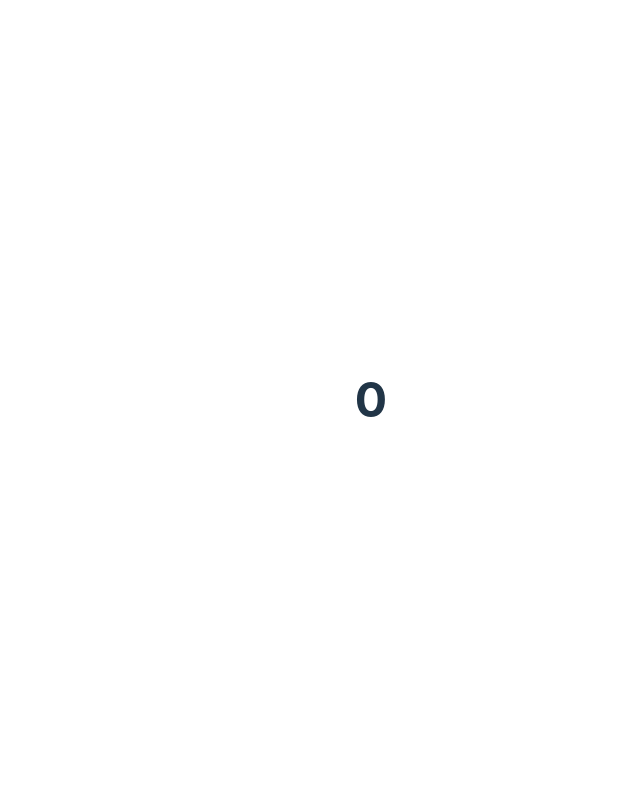
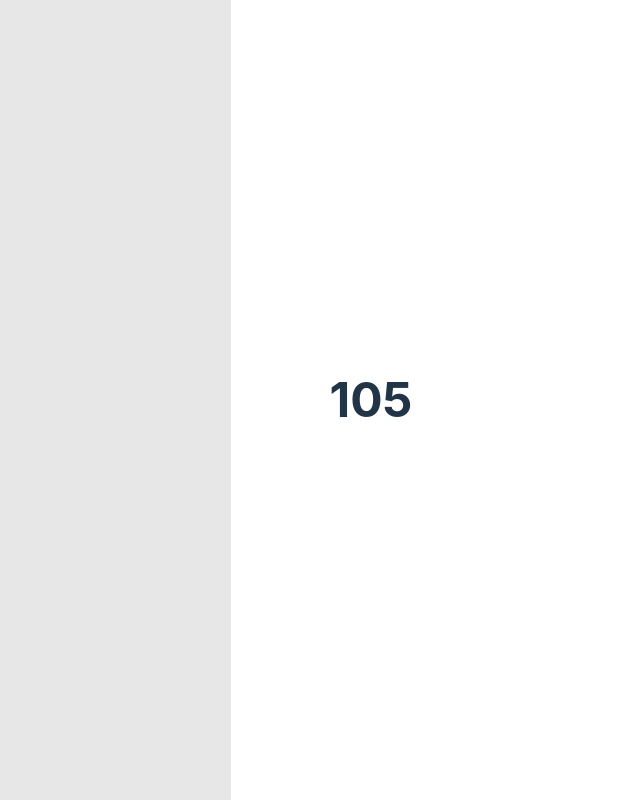
Before and after one commit to katozaaaa/clicker, a React (Vite) app: page / in a window 1280 px wide. Shown: the whole page, without its empty margins (269-909 px from the left). Built offline with nearby package versions, Linux system fonts and the light colour scheme.

Commit message:
adding logic to set coins every second

```diff
--- a/src/App.tsx
+++ b/src/App.tsx
@@ -1,20 +1,43 @@
-import { useState } from 'react';
+import { useState, useEffect, useMemo } from 'react';
 
 // import classNames from 'classnames';
 // import styles from './App.module.scss';
 
-import Playground from './components/Playground/Playground';
+import Playground from './features/Playground/Playground';
+import Shop from './features/Shop/Shop';
 
 function App() {
-    const [score, setScore] = useState(0);
+    const [coins, setCoins] = useState(0);
+    const [coinsPerClick, setCoinsPerClick] = useState(1);
+    const [manufacturers, setManufacturers] = useState(new Array({coinsPerSecond: 15}))
 
-    const increaseScore = () => {
-        setScore(score + 1);
-    }
+    const coinsPerSecond = useMemo(() => {
+        return manufacturers.reduce((coinsPerSecond, manufacturer) => {
+            return coinsPerSecond += manufacturer.coinsPerSecond;
+        }, 0)
+    }, [manufacturers]);
+
+    useEffect(() => {
+        const intervalID = setInterval(() => {
+            setCoins((prevCoins: any) => prevCoins + coinsPerSecond);
+        }, 1000);
+
+        return () => {
+            clearInterval(intervalID);
+        }
+    }, [manufacturers]);
 
     return (
         <main>
-            <Playground score={score} increaseScore={increaseScore} />
+            <Shop
+                manufacturers={manufacturers}
+                setManufacturers={setManufacturers}
+            />
+            <Playground
+                coins={coins}
+                setCoins={setCoins}
+                coinsPerClick={coinsPerClick}
+            />
         </main>
     );
 }
--- a/src/components/Playground/Playground.tsx
+++ /dev/null
@@ -1,93 +0,0 @@
-import { useState, useRef } from 'react';
-import { flushSync } from 'react-dom';
-
-import classNames from 'classnames';
-import styles from './Playground.module.scss';
-
-type PlaygroundProps = {
-    score: number,
-    increaseScore: () => void,
-}
-
-// type ClickTracker = {
-//     number: number,
-//     position: {
-//         x: number,
-//         y: number,
-//     },
-// }
-
-export default function Playground({score, increaseScore}: PlaygroundProps) {
-    const currentClickValue = 1;
-    const [clickTrackers, setClickTrackers]: [any, any] = useState(new Array());
-    let clickTrackersNextID = useRef(0);
-    // let clickTrackersTimeoutID: any = useRef(null);
-
-    const onClick = (e: any) => {
-        const id = clickTrackersNextID.current;
-
-        increaseScore();
-
-        flushSync(() => {
-            setClickTrackers((prevClickTrackers) => [
-                ...prevClickTrackers,
-                {
-                    id: id,
-                    position: {
-                        x: e.clientX,
-                        y: e.clientY,
-                    },
-                    value: currentClickValue,
-                }
-            ]);
-        });
-
-        console.log(clickTrackersNextID.current);
-
-        // if (clickTrackersTimeoutID.current) {
-        //     clearTimeout(clickTrackersTimeoutID.current);
-        // }
-
-        // clickTrackersTimeoutID.current = setTimeout(() => {
-        //     setClickTrackers([]);
-        // }, 3000);
-
-        setTimeout(() => {
-            setClickTrackers((prevClickTrackers) => {
-                return prevClickTrackers.filter((clickTracker) => {
-                    return clickTracker.id !== id;
-                });
-            });
-        }, 3000);
-
-        clickTrackersNextID.current++;
-    }
-
-    const clickTrackersList = clickTrackers.map((clickTracker: any) => {
-        return (
-            <div
-                key={clickTracker.id}
-                className={classNames(styles['Playground__click-tracker'])}
-                style={{
-                    top: clickTracker.position.y,
-                    left: clickTracker.position.x,
-                }}
-            >
-                {'+' + clickTracker.value}
-            </div>
-        );
-    })
-
-    return (
-        <div className={classNames(styles.Playground)} onClick={onClick}>
-            <div className={classNames(styles['Playground__score'])}>
-                {score}
-            </div>
-            {clickTrackers && (
-                <div className={classNames(styles['Playground__click-trackers'])}>
-                    {clickTrackersList}
-                </div>
-            )}
-        </div>
-    );
-}
--- /dev/null
+++ b/src/features/Playground/ClickTrackers.tsx
@@ -0,0 +1,25 @@
+import classNames from 'classnames';
+import styles from './Playground.module.scss';
+
+export default function ClickTrackers({clickTrackers}: any) {
+    const clickTrackersList = clickTrackers.map((clickTracker: any) => {
+        return (
+            <div
+                key={clickTracker.id}
+                className={classNames(styles['Playground__click-tracker'])}
+                style={{
+                    top: clickTracker.position.y,
+                    left: clickTracker.position.x,
+                }}
+            >
+                {'+' + clickTracker.coins}
+            </div>
+        );
+    })
+
+    return (
+        <div className={classNames(styles['Playground__click-trackers'])}>
+            {clickTrackersList}
+        </div>
+    );
+}
--- a/src/components/Playground/Playground.module.scss
+++ b/src/features/Playground/Playground.module.scss
@@ -9,9 +9,17 @@
 
     user-select: none;
 
-    &__score {
+    &__coins {
         font-weight: 700;
         font-size: 3rem;
+    }
+
+    &__click-trackers {
+        position: absolute;
+        top: 0;
+        left: 0;
+        width: 100%;
+        height: 100%;
     }
 
     &__click-tracker {
--- /dev/null
+++ b/src/features/Playground/Playground.tsx
@@ -0,0 +1,50 @@
+import { useState, useRef } from 'react';
+
+import classNames from 'classnames';
+import styles from './Playground.module.scss';
+
+import ClickTrackers from './ClickTrackers';
+
+export default function Playground({coins, setCoins, coinsPerClick}: any) {
+    const [clickTrackers, setClickTrackers]: [any, any] = useState(new Array());
+    let clickTrackersNextID = useRef(0);
+
+    const onClick = (e: any) => {
+        const nextID = clickTrackersNextID.current;
+
+        const nextClickTrackers = [
+            ...clickTrackers,
+            {
+                id: nextID,
+                position: {
+                    x: e.clientX,
+                    y: e.clientY,
+                },
+                coins: coinsPerClick,
+            }
+        ]
+
+        const removeFirstClickTracker = (prevClickTrackers: any) => {
+            return prevClickTrackers.filter((clickTracker: any) => {
+                return clickTracker.id !== nextID;
+            });
+        }
+
+        setCoins((prevCoins: any) => prevCoins + 1);
+        setClickTrackers(nextClickTrackers);
+        setTimeout(setClickTrackers, 3000, removeFirstClickTracker);
+
+        clickTrackersNextID.current++;
+    }
+
+    return (
+        <div className={classNames(styles.Playground)} onClick={onClick}>
+            <div className={classNames(styles['Playground__coins'])}>
+                {coins}
+            </div>
+            {clickTrackers.length !== 0 && (
+                <ClickTrackers clickTrackers={clickTrackers} />
+            )}
+        </div>
+    );
+}
--- /dev/null
+++ b/src/features/Shop/Shop.module.scss
@@ -0,0 +1,8 @@
+.Shop {
+    position: absolute;
+    top: 0;
+    left: 0;
+    min-width: 500px;
+    height: 100%;
+    background-color: rgba(0, 0, 0, 0.096);
+}
--- /dev/null
+++ b/src/features/Shop/Shop.tsx
@@ -0,0 +1,36 @@
+import { useState, useRef } from 'react';
+
+import classNames from 'classnames';
+import styles from './Shop.module.scss';
+
+import { manufacturersList } from './manufacturersList';
+
+export default function Shop({manufacturers, setManufacturers}: any) {
+    const addManufacturer = (addedManufacturer: any) => {
+        let nextManufacturers;
+
+        if (!manufacturers.includes(addedManufacturer)) {
+            nextManufacturers = [
+                ...manufacturers,
+                addedManufacturer
+            ]
+        } else {
+            nextManufacturers = manufacturers.map((manufacturer: any) => {
+                return manufacturer.id === addedManufacturer.id ?
+                    {
+                        ...manufacturer,
+                        count: manufacturer.count + 1,
+                    } :
+                    manufacturer;
+            })
+        }
+
+        setManufacturers(nextManufacturers);
+    }
+
+    return (
+        <div className={classNames(styles.Shop)}>
+
+        </div>
+    );
+}
--- /dev/null
+++ b/src/features/Shop/manufacturersList.tsx
@@ -0,0 +1,7 @@
+export const manufacturersList = [
+    {
+        label: 'Бариста',
+        coinsPerSecond: 1,
+        price: 15,
+    }
+]
```
Also changed, not shown: src/features/Shop/Manufacturers.tsx (added, +12 -0 lines).
